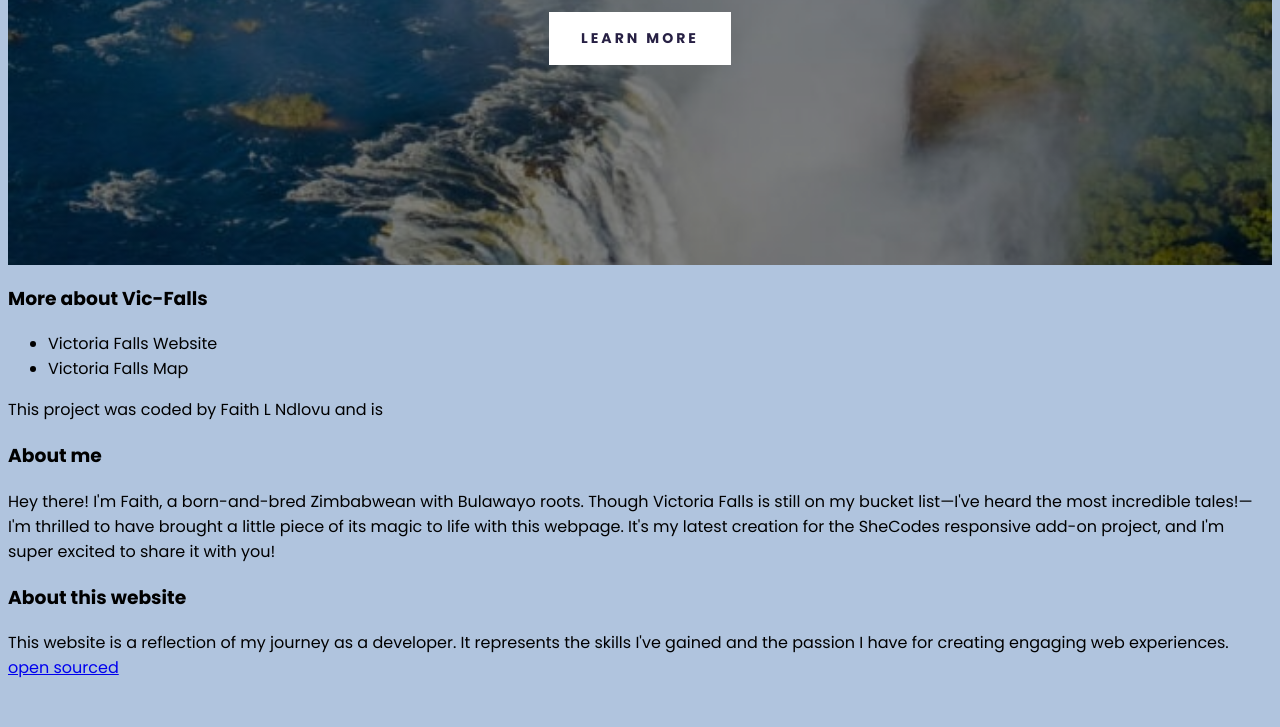
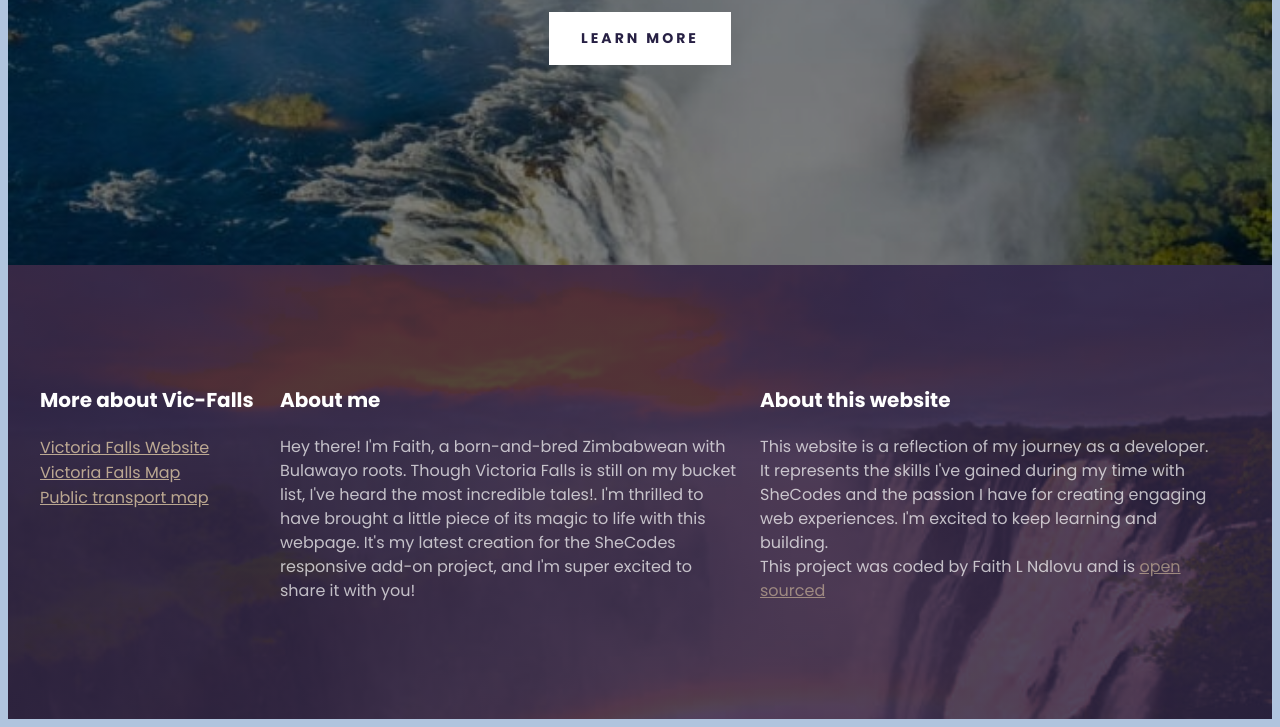
Before and after one commit to faithndlovu/vic-falls-travel-project, a plain HTML site: page index.html in a window 1280 px wide. Shown: the part 480-1207 px from the top of the page. Before the commit the page ends 1176 px from the top, so only its background shows below. Drawn offline with Linux system fonts and the light colour scheme.

Commit message:
updated css and html

```diff
--- a/index.html
+++ b/index.html
@@ -22,20 +22,31 @@
     </header>
 
     <footer>
+        <section class="grid">
         <div>
         <h3>More about Vic-Falls</h3>
         <ul>
-            <li>Victoria Falls Website</li>
-            <li>Victoria Falls Map</li>
-        </ul>
-        This project was coded by Faith L Ndlovu and is
+            <li>
+                <a href="https://victoriafalls.co.zm/" target="_blank">
+                Victoria Falls Website
+                </a>
+            </li>
+            <li>
+                <a href="https://maps.app.goo.gl/nXpCwLoMcetk8WCPA" target="_blank">
+                Victoria Falls Map</a>
+            </li>
+        <li>
+            <a href="https://maps.app.goo.gl/nXpCwLoMcetk8WCPA" target="_blank">
+            Public transport map</a>
+        </li>
+    </ul>
     </div>
     <div>
         <h3>About me</h3>
         <p>
             Hey there! I'm Faith, a born-and-bred Zimbabwean
             with Bulawayo roots. Though Victoria Falls is still on
-            my bucket list—I've heard the most incredible tales!—I'm thrilled
+            my bucket list, I've heard the most incredible tales!. I'm thrilled
             to have brought a little piece of its magic to life with this webpage.
             It's my latest creation for the SheCodes responsive add-on project,
             and I'm super excited to share it with you!
@@ -46,15 +57,16 @@
         <p>
             This website is a reflection of my journey
             as a developer. It represents the skills I've
-            gained and the passion I have for creating engaging
-            web experiences.
+            gained during my time with SheCodes and the passion I have for creating engaging
+            web experiences. I'm excited to keep learning and building.
             <br/>
+            This project was coded by Faith L Ndlovu and is
             <a href="https://github.com/faithndlovu/vic-falls-travel-project"
              target="_blank">open sourced</a>
         </p>
     </div>
-
+        </section>
     </footer>
-    </div>
+</div>
 </body>
 </html>
--- a/src/styles.css
+++ b/src/styles.css
@@ -7,6 +7,11 @@ body{
 .container{
     max-width: 1400px;
     margin: 0 auto;
+}
+
+.grid{
+  display: grid;
+    grid-template-columns: 1fr 2fr 2fr;
 }
 
 header{
@@ -59,7 +64,52 @@ header h2{
 
  }
 
- @media (max-width: 900px){
+ section{
+    max-width: 1200px;
+    margin: 0 auto;
+ }
+
+
+footer{
+    color: white;
+    background-image: linear-gradient(rgba(39, 32, 68, 0.8),
+    rgba(39, 32, 68, 0.8)),
+    url("../images/vicfall.png");
+    background-size: cover;
+    background-repeat: no-repeat;
+    padding: 100px 0;
+}
+
+footer h3{
+    font-weight: 700;
+    font-size: 20px;
+    line-height: 30px;
+}
+
+footer p{
+    font-weight: 400;
+    font-size: 16px;
+    line-height: 24px;
+    opacity: 0.7;
+    margin-right: 20px;
+}
+
+footer ul{
+    padding: 0;
+}
+
+footer li{
+list-style: none;
+margin: 0;
+padding: 0;
+}
+
+footer a{
+    color: wheat;
+    opacity: 0.7;
+}
+
+ @media (max-width: 960px){
     header{
         padding: 60px 0;
     }
```
